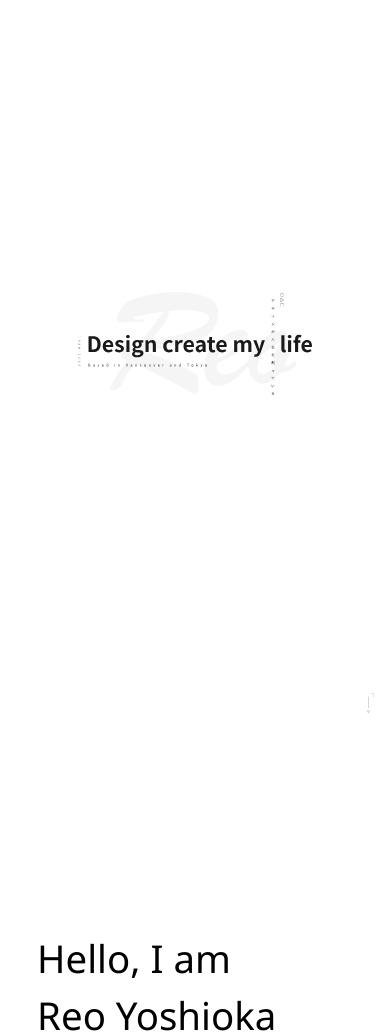
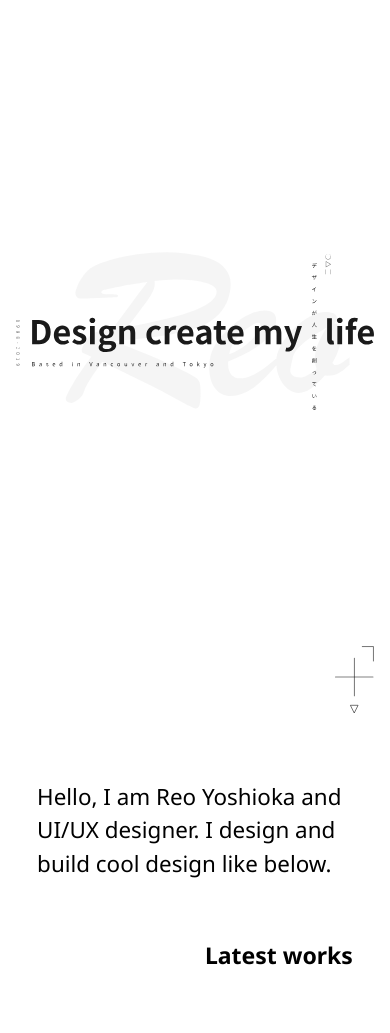
Before and after one commit to ReoYweb/Yoshioka_Reo, a plain HTML site: page index.html in a window 390 px wide. Shown: the part 80-1113 px from the top of the page. Drawn offline with nearby package versions, Linux system fonts and the light colour scheme; files whose address does not match are found by name.

Commit message:
smartphone

```diff
--- /dev/null
+++ b/scss/abstracts/_mixin.scss
@@ -0,0 +1,21 @@
+@mixin minpc {
+  @media (min-width: ($pc)) {
+    @content;
+  }
+}
+
+@mixin pc {
+  @media (max-width: ($pc)) {
+    @content;
+  }
+}
+@mixin tab {
+  @media (max-width: ($tab)) {
+    @content;
+  }
+}
+@mixin sp {
+  @media (max-width: ($sp)) {
+    @content;
+  }
+}
--- /dev/null
+++ b/scss/abstracts/_variables.scss
@@ -0,0 +1,16 @@
+$pc: 1024px;
+
+$tab: 959px;
+$sp: 559px;
+
+$color-black: #343434;
+$color-white: #ffffff;
+$color-gray: #f1f1f1;
+$color-darkgray: #bababa;
+$color-dark: #5b5b5b;
+$color-pink: #bf476d;
+
+$color-orange: #ffe8a6;
+$color-purple: #8e44ad;
+$color-green: #16a085;
+$color-yellow: #e0dd0a;
--- a/scss/main.scss
+++ b/scss/main.scss
@@ -1,3 +1,6 @@
+@import 'abstracts/variables';
+@import 'abstracts/mixin';
+
 @import 'base/base';
 @import 'components/nav';
 @import 'pages/home';
--- a/scss/pages/_home.scss
+++ b/scss/pages/_home.scss
@@ -7,14 +7,32 @@
 .heroImage {
   width: 65%;
   margin-top: -8%;
+  @include sp {
+    width: 100%;
+    margin-top: -15%;
+  }
 }
 
+header {
+  @include sp {
+    background-color: white;
+    height: 60px;
+    width: 100%;
+    position: fixed;
+    margin-top: -6%;
+    padding-top: 6%;
+    z-index: 200000;
+  }
+}
 .heroImageBox {
   display: flex;
   justify-content: center;
   align-items: center;
   width: 100%;
   height: 100vh;
+  @include sp {
+    height: 100vh;
+  }
 }
 
 .scroll {
@@ -23,6 +41,11 @@
   right: 4%;
   width: 3%;
   z-index: -1;
+  @include sp {
+    bottom: 6%;
+    right: 4%;
+    width: 10%;
+  }
 }
 
 .contentOuter {
@@ -36,6 +59,11 @@
     font-weight: normal;
     line-height: 1.5;
     width: 80%;
+    @include sp {
+      font-size: 1.4rem;
+      margin: 0 0 4rem 0;
+      width: 100%;
+    }
   }
 }
 
@@ -70,7 +98,9 @@
   &__title {
     font-size: 5rem;
     font-weight: bold;
-    // color: #1a1a1a;
+    @include sp {
+      font-size: 3rem;
+    }
   }
   &__list {
     display: flex;
```
Also changed, not shown: css/main.css, 1 other file.
